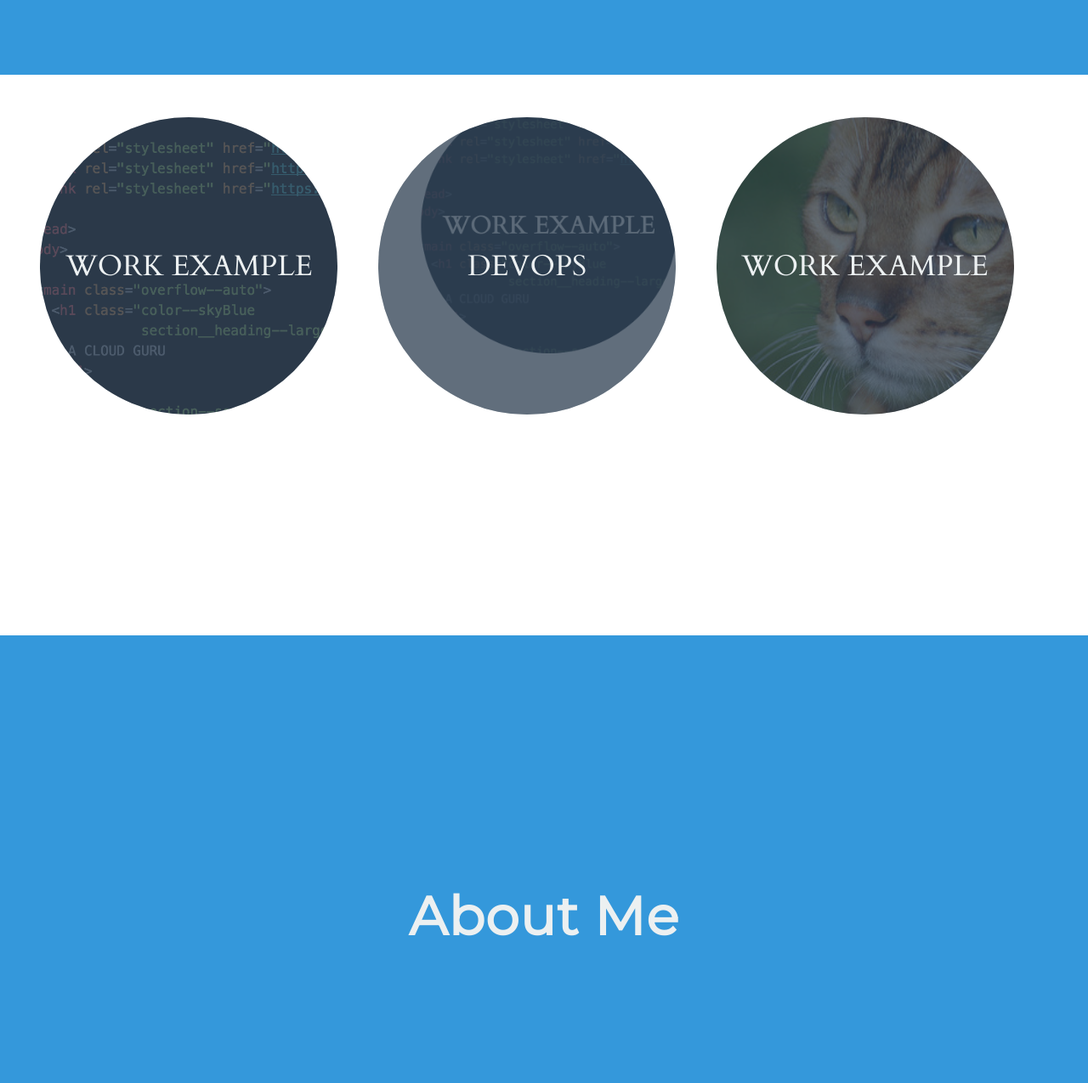
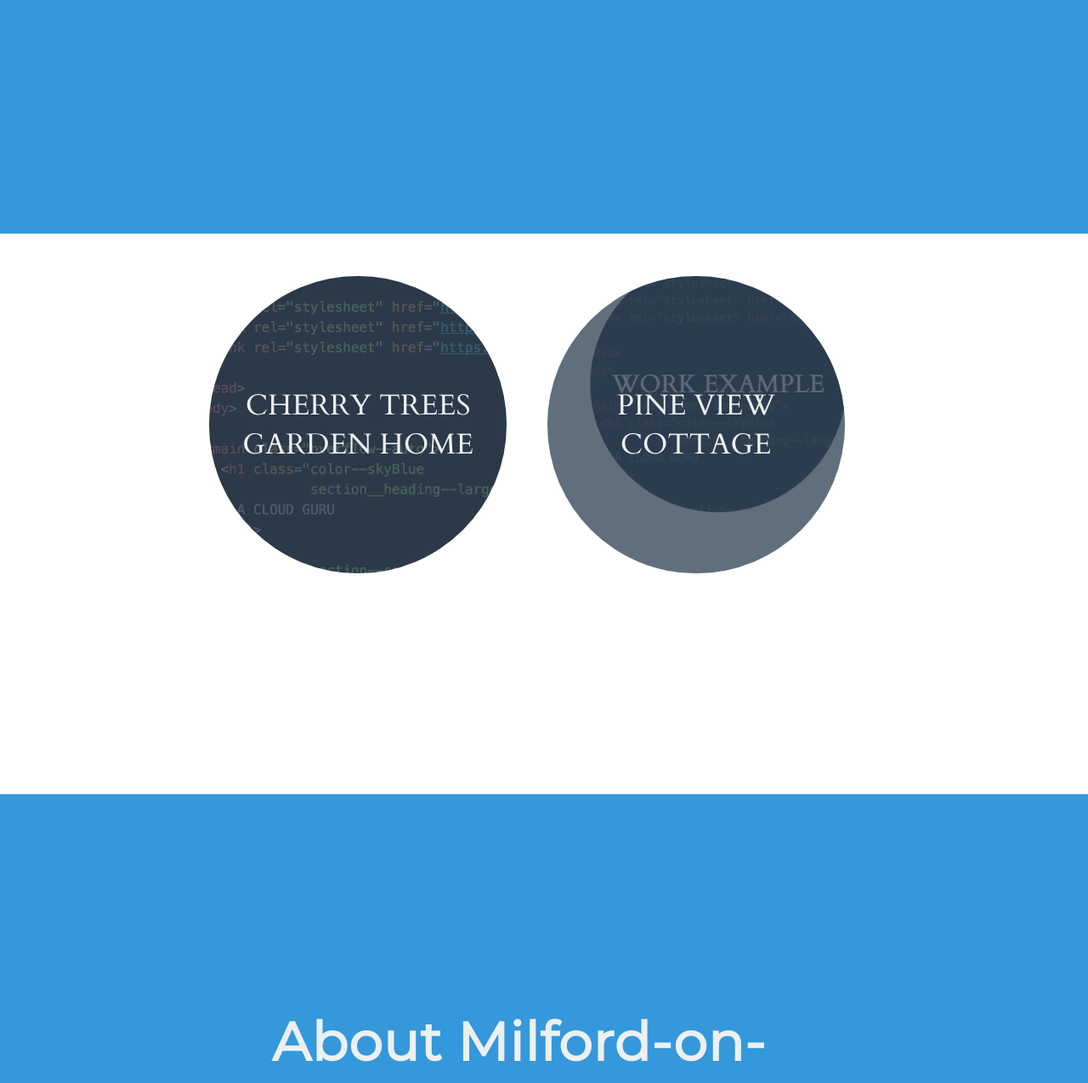
Before and after one commit to ariane-elizabeth/my-portfolio, a plain HTML site: page index.html in a window 1280 px wide. Shown: the part 700-1975 px from the top of the page at 85% size. Drawn offline with Linux system fonts and the light colour scheme.

Commit message:
update index.html

```diff
--- a/index.html
+++ b/index.html
@@ -2,7 +2,7 @@
 <html>
   <head>
     <meta charset="utf-8">
-    <title>miss-devops</title>
+    <title>Milford-on-Sea Holiday Homes</title>
     <link rel="stylesheet" href="styles/main.css"/>
 
     <link rel="stylesheet" href="https://maxcdn.bootstrapcdn.com/font-awesome/4.7.0/css/font-awesome.min.css"/>
@@ -15,7 +15,7 @@
     <main class="overflow--auto">
       <h1 class="color--skyBlue section__heading--largest">
         <!--Your name goes here -->
-        MISS DEVOPS LOVES AWS
+        BOOK YOUR PERFECT STAY IN MILFORD-ON-SEA TODAY
       </h1>
 
       <ul class="section--social">
@@ -59,7 +59,7 @@
                src="images/example1.png"/>
           <dl class="color--cloud">
             <dt class="section__exampleTitle section__text--centered">
-              Work Example
+              Cherry Trees Garden Home
             </dt>
             <dd></dd>
           </dl>
@@ -75,23 +75,7 @@
                https://www.flickr.com/photos/ssoosay/4097410999 -->
           <dl class="color--cloud">
             <dt class="section__exampleTitle section__text--centered ">
-              DEVOPS
-            </dt>
-            <dd></dd>
-          </dl>
-        </div>
-      </div>
-
-      <div class="section__exampleWrapper">
-        <div class="section__example">
-          <img alt="example screenshot of a project involving cats"
-               class="section__exampleImage"
-               src="images/example3.png"/>
-          <!-- “Bengal cat” by roberto shabs is licensed under CC BY 2.0
-               https://www.flickr.com/photos/37287295@N00/2540855181 -->
-          <dl class="color--cloud">
-            <dt class="section__exampleTitle section__text--centered">
-              Work Example
+              Pine View Cottage
             </dt>
             <dd></dd>
           </dl>
@@ -101,14 +85,14 @@
 
     <section class="background--skyBlue section">
       <h2 class="color--cloud margin--none section__text--centered">
-        About Me
+        About Milford-on-Sea Holiday Homes
       </h2>
     </section>
 
     <section class="section section--alignCentered section--description">
       <p class="color--darkgrey section__description">
-        I am learning to code in the cloud! I like to work hard and learn new things.
-        I love AWS.
+        We are passionate about providing holiday homes with a unique personal feel.
+        Milford-on-Sea is located right on the beautiful English coast, opposite the Isle of Wight and close to the New Forest National Park.
       </p>
 
     <div class="background--skyBlue modal--closed">
```
